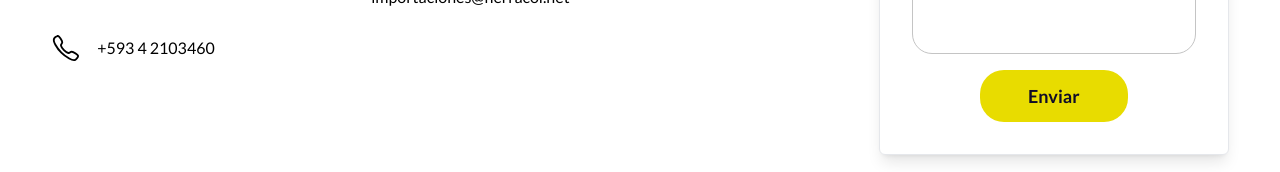
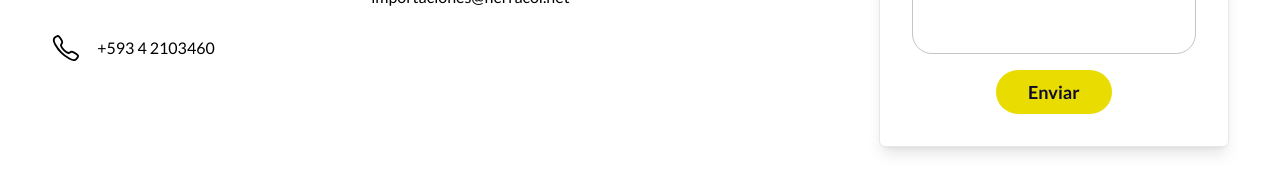
Before and after one commit to JamesLoor/herracol-app, a Next.js app: page /contacto in a window 1280 px wide. Shown: the part 540-712 px from the top of the page. Built offline with nearby package versions, Linux system fonts and the light colour scheme.

Commit message:
Fix button styles

```diff
--- a/src/components/Button.jsx
+++ b/src/components/Button.jsx
@@ -10,7 +10,7 @@ export default function Button({
     <button
       type={type}
       onClick={onClick}
-      className={`${className} text-lg font-bold w-max px-12 py-3 bg-accent text-primaryLight rounded-3xl`}
+      className={`${className} text-lg font-bold w-max px-8 py-2 bg-accent text-primaryLight rounded-3xl`}
     >
       {children}
     </button>
```
